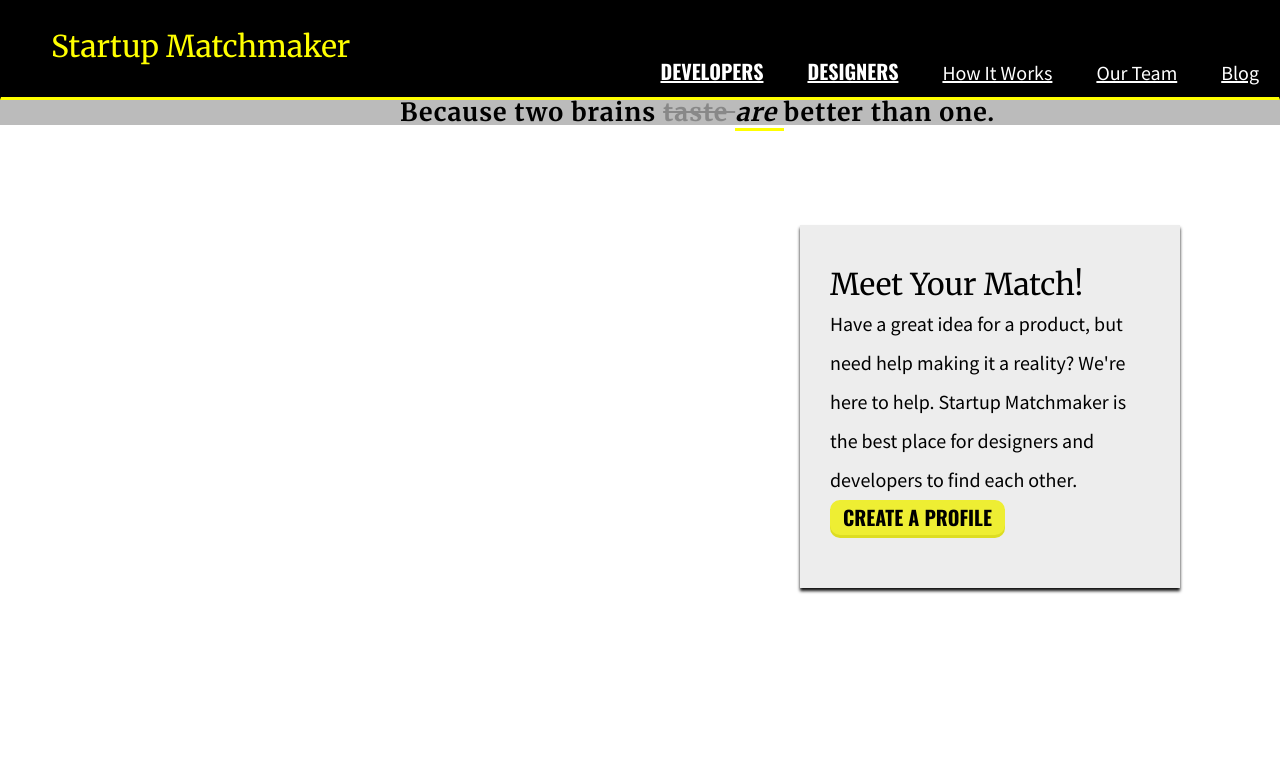
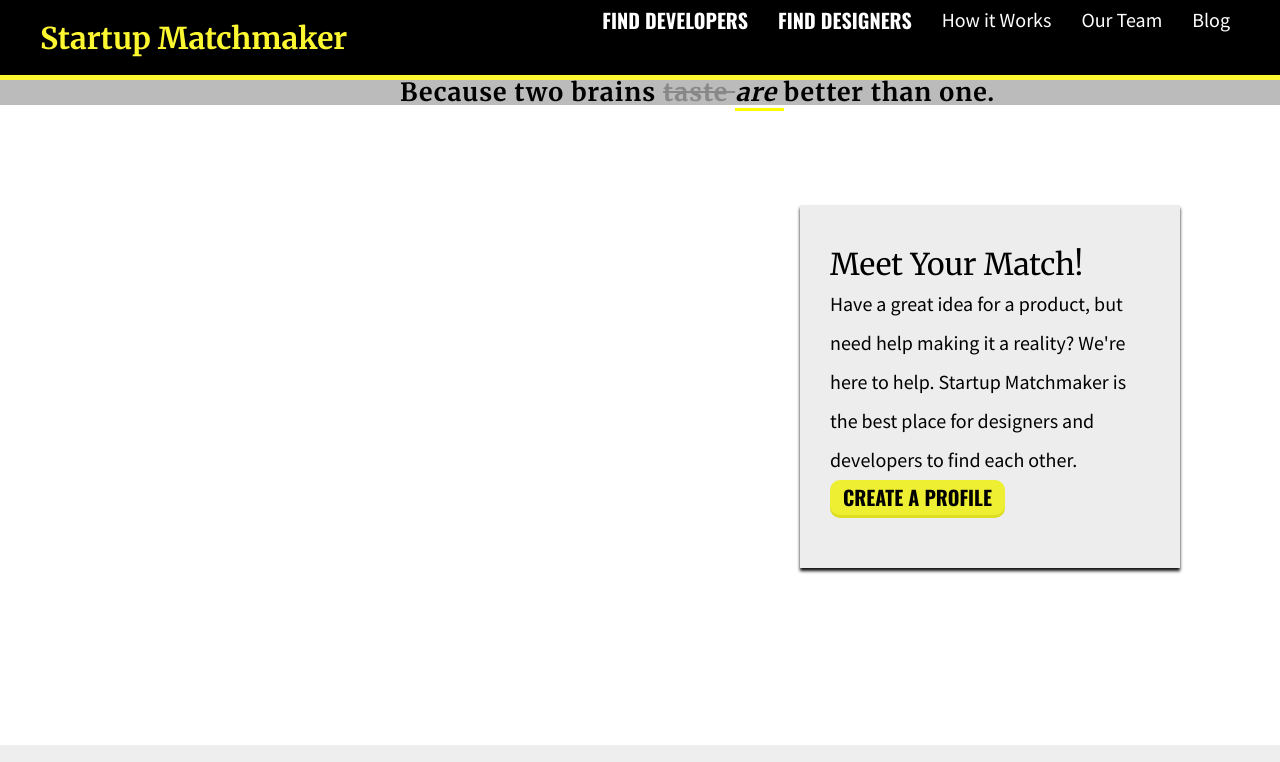
Before and after one commit to natalieholt323/startup_matchmaker, a plain HTML site: page index.html in a window 1280 px wide. Shown: the top 762 px of the page. Drawn offline with nearby package versions, Linux system fonts and the light colour scheme.

Commit message:
changed header and nav

```diff
--- a/css/style.css
+++ b/css/style.css
@@ -40,61 +40,81 @@ Developer @GA in NYC
   float: left;
 }
 
+.parent {
+  overflow: hidden;
+}
+
+.full_width {
+    width: 100%;
+}
 /* LAYOUT*/
 
 /* Center the container */
 
-.body {
-    background: url("images/coworking.jpg");
-    background-size: cover;
-    background-repeat: no-repeat;
-    background-attachment: fixed;
-    margin: 0em 0em 0em 0em;
+
+.header {
+    width: 100%;
+    height: 80px;
+    background-color: black;
+    border-bottom: 5px solid #fdf731;
+    overflow: auto;
 }
 
-.header {
-    overflow: hidden;
-    border: 1px solid black;
-    background-color: black;
-    height: 100px;
-    padding top: 30px;
-    border-bottom: 3px solid yellow;
-
+.logo {
+    font-size: 30px;
+    font-family: Merriweather;
+    font-weight: 700;
+    color: #fdf731;
+    padding: 22.5px 0px 10px 40px;
+    float: left;
+    width: 40%;
 }
 
-.header h1 {
-    margin-top: 30px;
-    color: yellow;
-    font-family: 'Merriweather';
-    font-size: 30px;
-    font-style: bold;
-    margin-left: 50px;
-}
-
-nav a{
-    color: white;
-    display: inline;
-    margin-top: 70px;
-}
-
-nav ul {
-    float: right;
+.nav {
+    width: 100%;
     color: white;
 }
 
-nav li {
+ul {
+    padding-right: 20px;
+}
+
+
+li {
+    font-size: 20px;
     display: inline-block;
-    font-family: 'Oswald';
-    font-style: bold;
-    font-size: 20px;
-    margin: 0 20px 20px ;
+    float: right;
+    padding-right: 30px;
+    padding-top: 10px;
+}
+
+.bold_li {
+    font-family: Oswald;
+    font-weight: 700;
+}
+
+.light_li {
+    font-family: Source Sans Pro;
+    font-weight: 400;
+}
+
+.clear {
+    overflow: auto;
+}
+
+a {
+    text-decoration: none;
+    font-family: Source Sans Pro;
+    font-weight: 400;
     color: white;
 }
 
-.otherlinks {
-    font-family: 'Source Sans Pro';
-    font-size: 20px;
-    color: white;
+a:hover {
+    color: #fdf731;
+}
+
+a:active {
+    background-color: #c6c6c6;
 }
 
 #subheader {
--- a/index.html
+++ b/index.html
@@ -10,24 +10,23 @@
 
 <body>
 
-        <header class="header">
-            <h1>Startup Matchmaker</h1>
-            <nav>
-                <ul>
-                    <li><a href="pages/developers.html">DEVELOPERS</a></li>
-                    <li><a href="pages/designers.html">DESIGNERS</a></li>
-                    <li class="otherlinks">
-                        <a href="pages/howitworks.html">How It Works</a>
-                    </li>
-                    <li class="otherlinks">
-                        <a href="pages/our_team.html">Our Team</a>
-                    </li>
-                    <li class="otherlinks">
-                        <a href="blog.html">Blog</a>
-                    </li>
-                </ul>
-            </nav>
-        </header>
+<!--HEADER-->
+    <header class="header parent">
+        <div class="fl logo">Startup Matchmaker</div>
+            <nav class="nav">
+            <ul class="fr">
+                <li><a class="light_li" href="blog.html">Blog</a>
+                </li>
+                <li><a class="light_li" href="our_team.html">Our Team</a>
+                </li>
+                <li><a class="light_li" href="how_it_works.html">How it Works</a></li>
+                <li><a class="bold_li" href="find_designers.html">FIND DESIGNERS</a></li>
+                <li><a class="bold_li" href="find_developers.html">FIND DEVELOPERS</a></li>
+            </ul>
+            <div class="clear"></div>
+        </nav>
+        <div class="clear"></div>
+    </header>
 
 <div id = "subheader">
         <h3>Because two brains <span id = "a">taste </span> <span id = "b">are </span>better than one.</h3>
```
